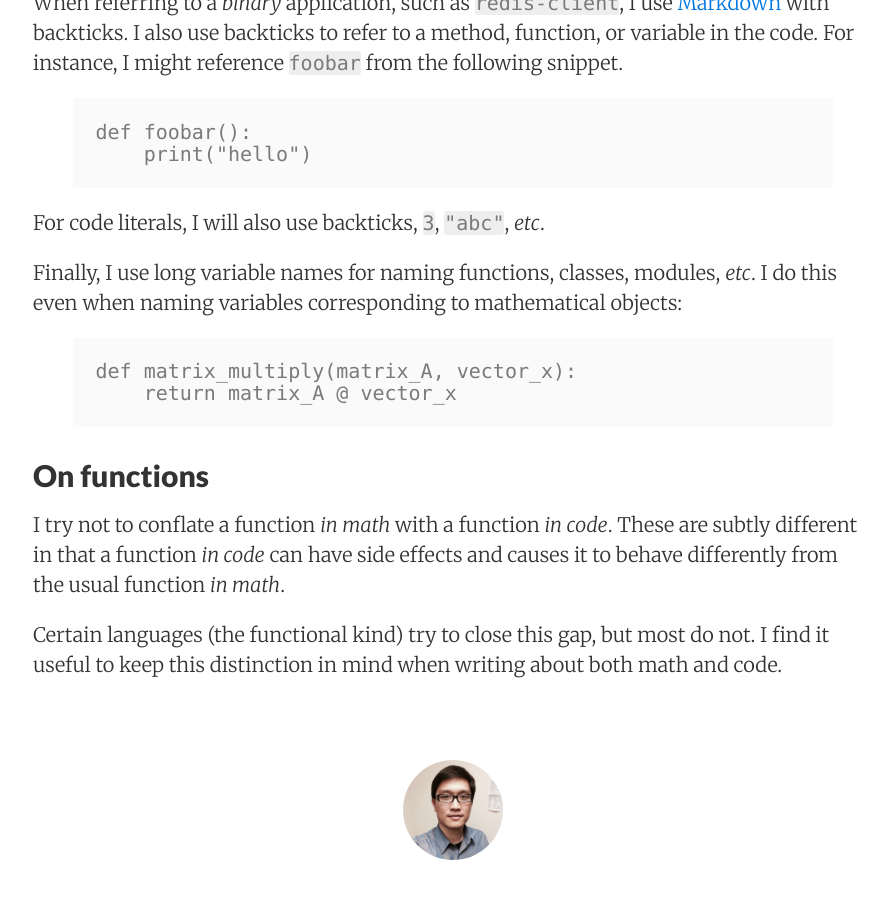
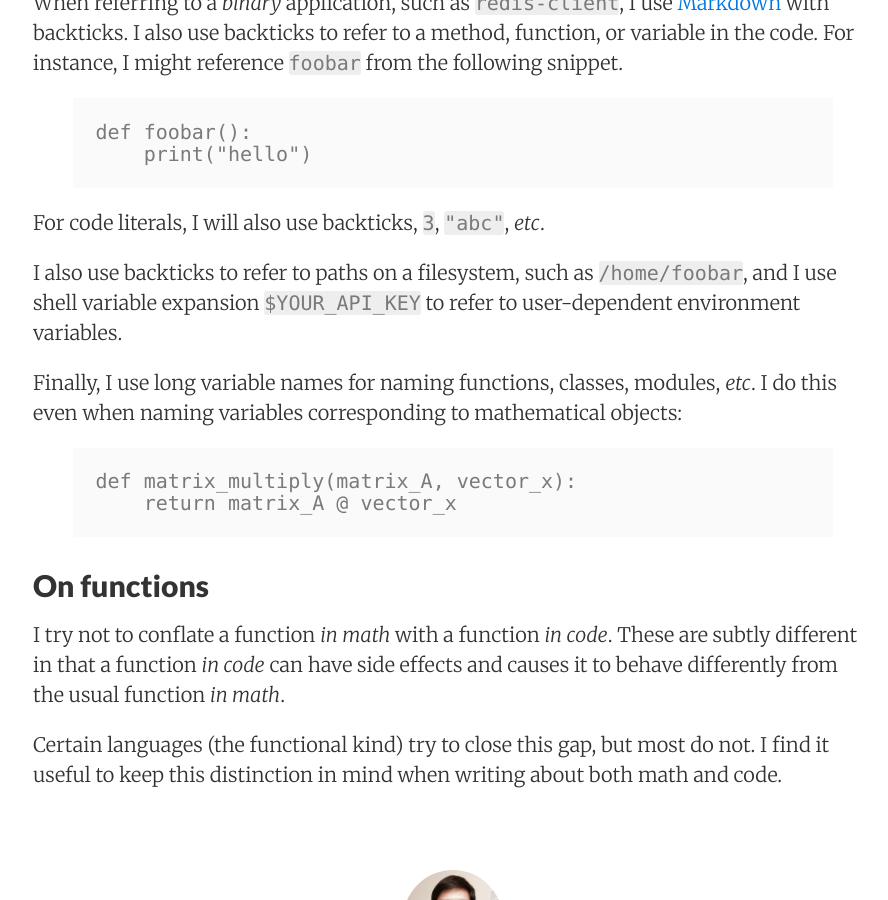
Before and after one commit to echu/echu.github.io, a Jekyll site: the page built from _posts/2015-10-07-a-word-on-notation.md, in a window 1280 px wide and 900 px high, scrolled down 859 px. Shown: the whole window, without its empty margins (187-1075 px from the left). Built offline with Jekyll 4.4.1, drawn with Linux system fonts in a browser that asks for light colours; nearby versions of some CDN libraries; formulas are drawn with MathJax 3.

Commit message:
add note on paths and shell variables

```diff
--- a/_posts/2015-10-07-a-word-on-notation.md
+++ b/_posts/2015-10-07-a-word-on-notation.md
@@ -26,6 +26,8 @@ def foobar():
 
 For code literals, I will also use backticks, `3`, `"abc"`, *etc*.
 
+I also use backticks to refer to paths on a filesystem, such as `/home/foobar`, and I use shell variable expansion `$YOUR_API_KEY` to refer to user-dependent environment variables.
+
 Finally, I use long variable names for naming functions, classes, modules, *etc*. I do this even when naming variables corresponding to mathematical objects:
 
 {% highlight python3 lineanchors %}
```
